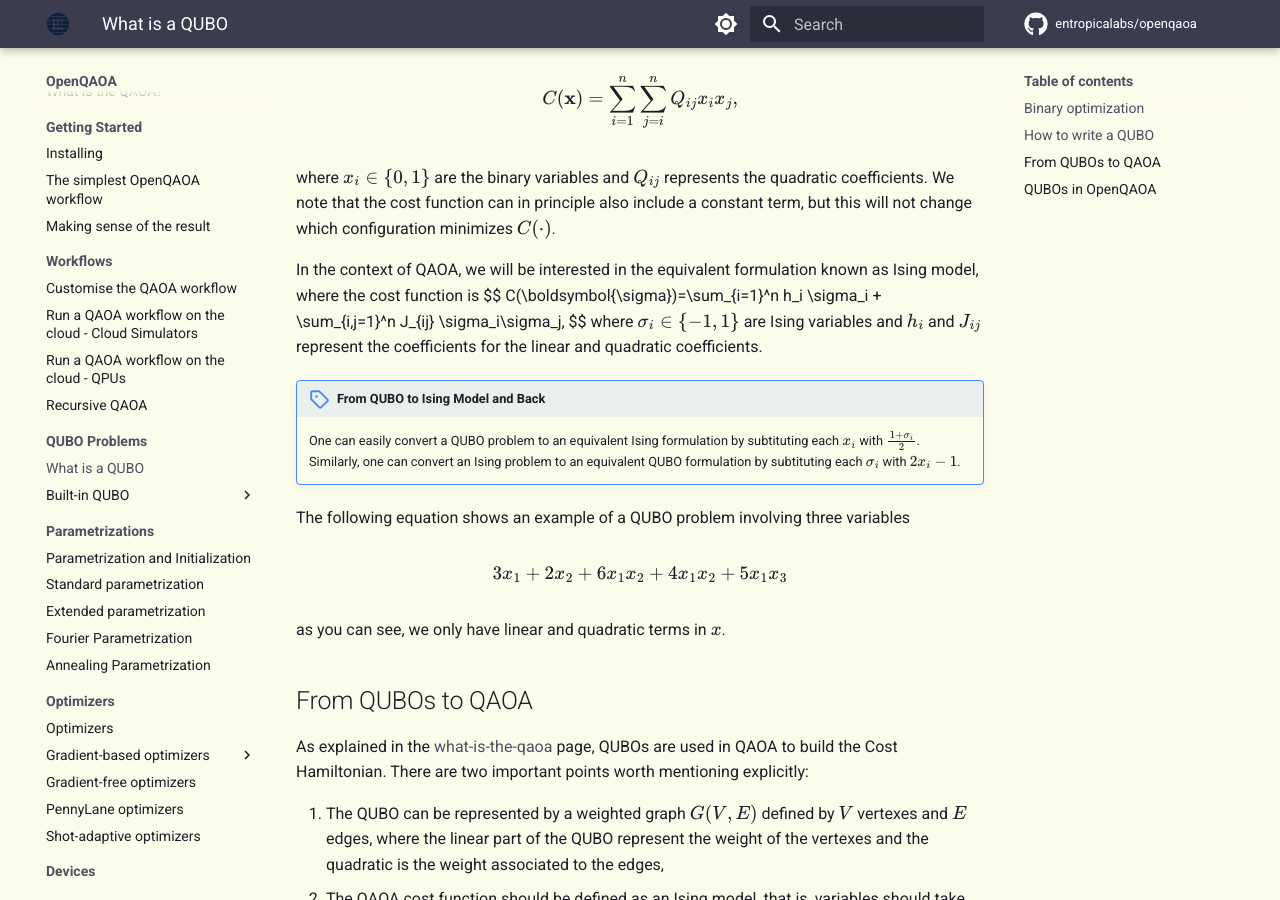
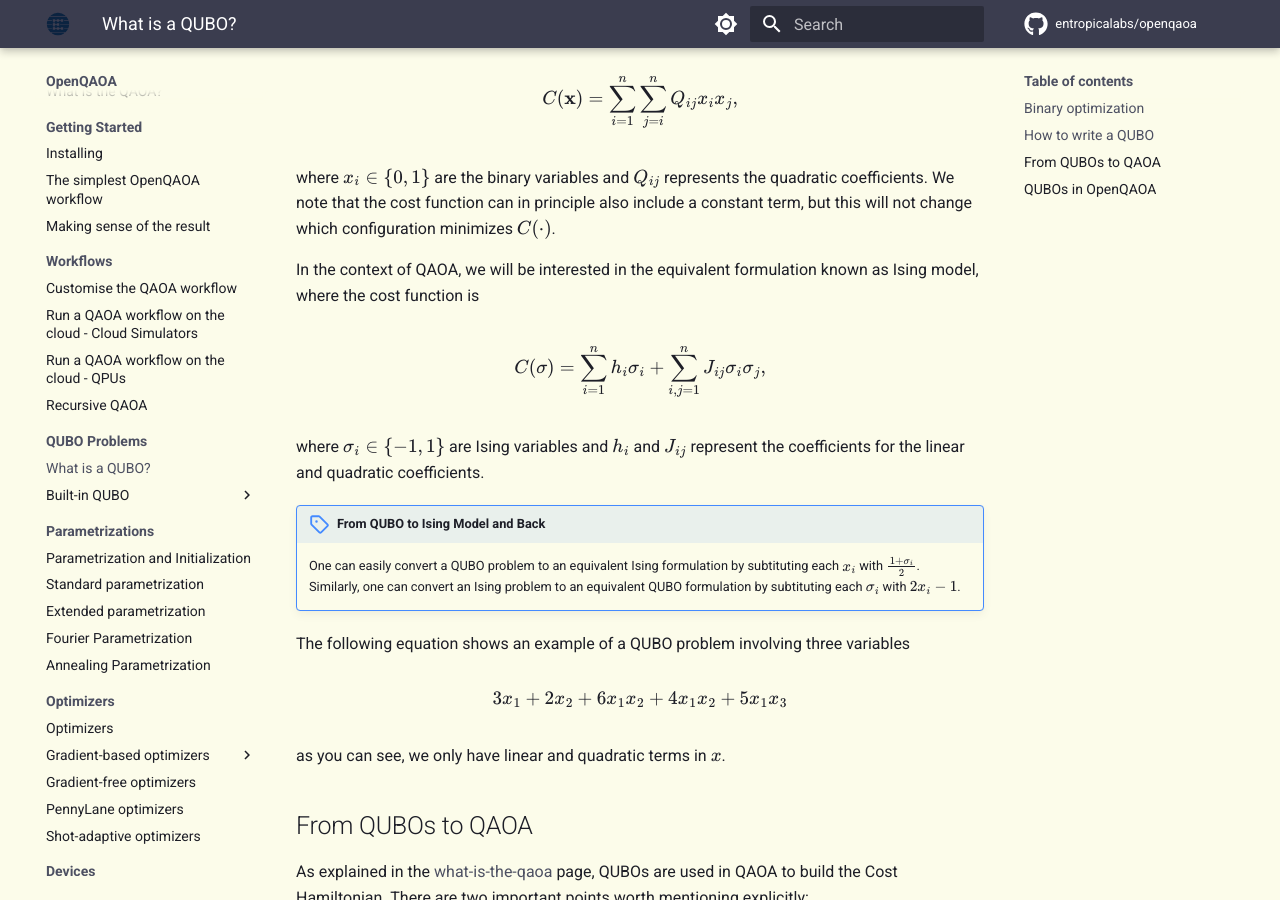
Before and after one commit to entropicalabs/openqaoa-website, an MkDocs documentation site: the page built from docs/problems/what-is-a-qubo.md, in a window 1280 px wide and 900 px high, scrolled down 924 px. Built offline with MkDocs 1.6.1 and Material for MkDocs 9.7.7, drawn with Linux system fonts in a browser that asks for light colours; comment, search, counter and statistics services are not loaded; some of the changed text lies outside the part shown.

Commit message:
Fixed typo for consistency

```diff
--- a/docs/problems/what-is-a-qubo.md
+++ b/docs/problems/what-is-a-qubo.md
@@ -1,4 +1,4 @@
-# What is a QUBO
+# What is a QUBO?
 
 QAOA can solve binary optimization problems known as QUBOs. QUBO stands for _Quadratic unconstrained binary optimization_, and a QUBO problem represent, loosely speaking, a binary problem with at most quadratic terms. In general any optimization problem can be cast as a binary problem, but not all of them will be quadratic in the resulting binary variables. For a very nice paper showcasing the QUBO formulation of most common optimization problems, please check out Andrew Lucas's paper [Ising formulations of many NP problems](https://arxiv.org/abs/1302.5843)
 
@@ -29,9 +29,11 @@ $$
 where $x_i \in\{0, 1\}$ are the binary variables and $Q_{ij}$ represents the quadratic coefficients. We note that the cost function can in principle also include a constant term, but this will not change which configuration minimizes $C(\cdot)$.
 
 In the context of QAOA, we will be interested in the equivalent formulation known as Ising model, where the cost function is
+
 $$
-C(\boldsymbol{\sigma})=\sum_{i=1}^n h_i \sigma_i + \sum_{i,j=1}^n J_{ij} \sigma_i\sigma_j,
+C(\sigma)=\sum_{i=1}^n h_i \sigma_i + \sum_{i,j=1}^n J_{ij} \sigma_i\sigma_j,
 $$
+
 where $\sigma_i \in\{-1, 1\}$ are Ising variables and $h_i$ and $J_{ij}$ represent the coefficients for the linear and quadratic coefficients.
 
 !!! note "From QUBO to Ising Model and Back"
```
Also changed, not shown: docs/what-is-the-qaoa.md (+1 -1 lines).
